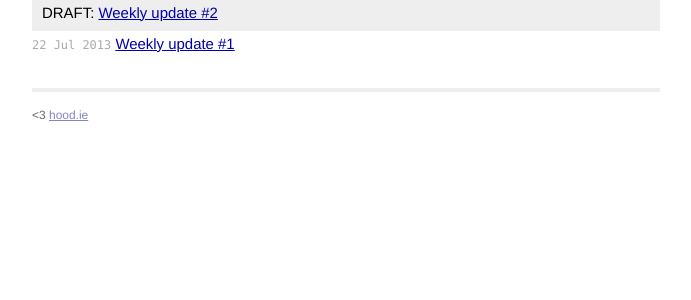
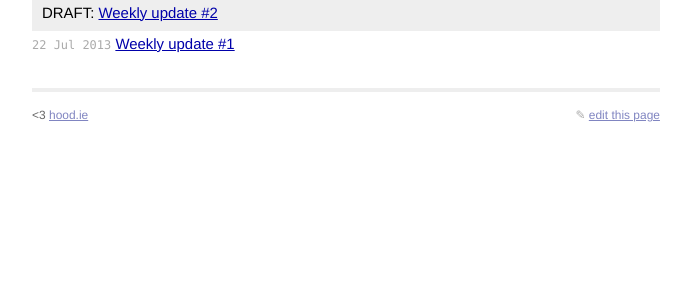
Before and after one commit to html5web/weekly.hood.ie, a Jekyll site: the page built from index.html, in a window 1280 px wide. Shown: the part 140-440 px from the top of the page, without its empty margins (294-985 px from the left). Built offline with Jekyll 4.4.1, drawn with Linux system fonts in a browser that asks for light colours.

Commit message:
added: edit this page link

```diff
--- a/_layouts/default.html
+++ b/_layouts/default.html
@@ -25,12 +25,16 @@
             {{ content }}
 
             <div class="footer">
-              <div class="contact">
+              <div class="meta">
                 <p>
-                  &lt;3
-                  <a href="http://hood.ie/">hood.ie</a><br />
+                  ✎  <a href="{{site.github_url}}/edit/gh-pages/{{ page.path }}">edit this page</a>
                 </p>
               </div>
+
+              <p>
+                &lt;3
+                <a href="http://hood.ie/">hood.ie</a><br />
+              </p>
             </div>
           </div>
         </div> <!-- /container -->
--- a/css/main.css
+++ b/css/main.css
@@ -114,12 +114,11 @@ ul.posts .draft:before {
   overflow: hidden;
 }
 
-.site .footer .contact {
-  float: left;
-  margin-right: 3em;
+.site .footer .meta {
+  float: right;
 }
 
-.site .footer .contact a {
+.site .footer a {
   color: #8085C1;
 }
 
```
